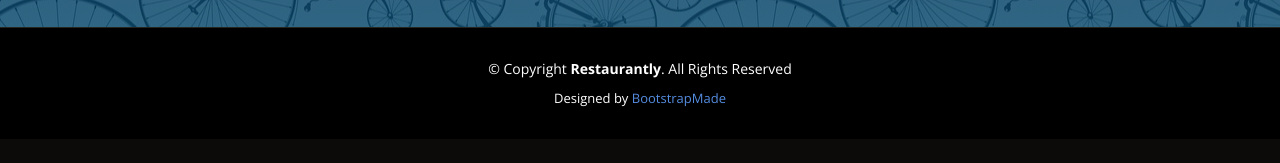
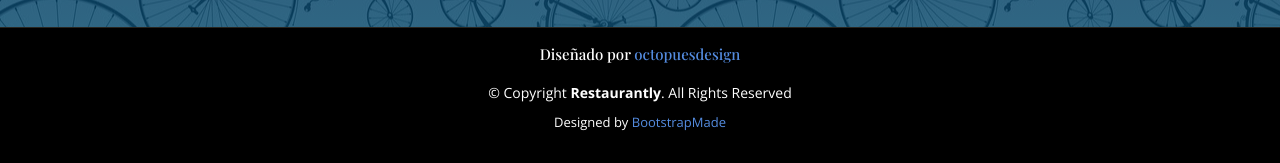
Before and after one commit to GABRIEL3503/hostel-sanma, a plain HTML site: page index.html in a window 1280 px wide. Shown: the part 5126-5289 px from the top of the page. Before the commit the page ends 5265 px from the top, so only its background shows below. Drawn offline with nearby package versions, Linux system fonts and the light colour scheme; a web font is replaced by a local one.

Commit message:
commits final1.0

```diff
--- a/assets/css/style.css
+++ b/assets/css/style.css
@@ -1678,3 +1678,17 @@ section {
   font-size: 13px;
   color: #fff;
 }
+
+.mifoot{
+
+  background-color: black;
+  color: white;
+  align-items: center;
+  text-align: center;
+  text-decoration: none;
+}
+.mifoot h2{
+  margin-top: 17px;
+  margin-bottom: -11px;
+  font-size: 15px;
+}
--- a/index.html
+++ b/index.html
@@ -638,7 +638,7 @@
         </div>
       </div>
     </div>
-
+<div class="mifoot"><h2>Diseñado por <a href="">octopuesdesign</a></h2></div>
     <div class="container">
       <div class="copyright">
         &copy; Copyright <strong><span>Restaurantly</span></strong>. All Rights Reserved
```
